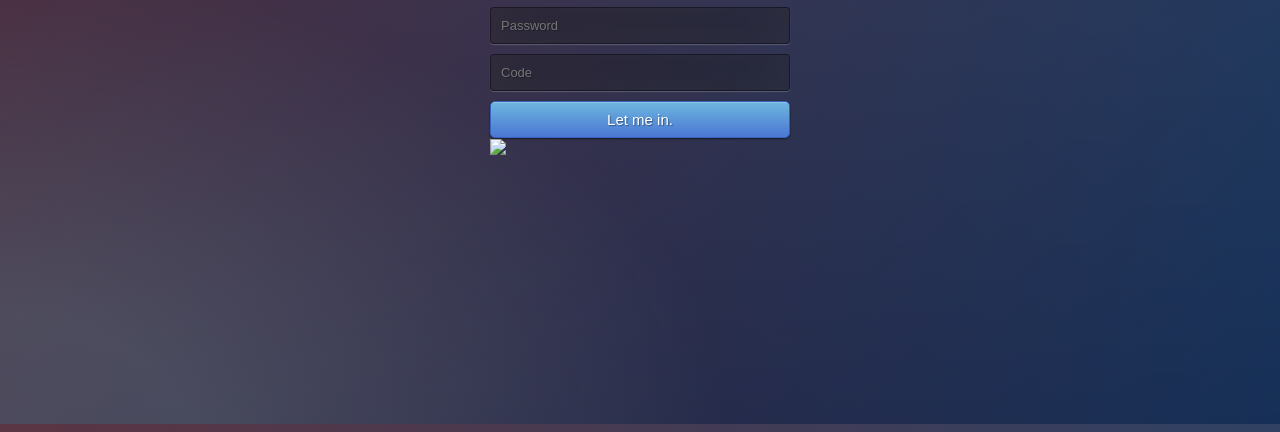
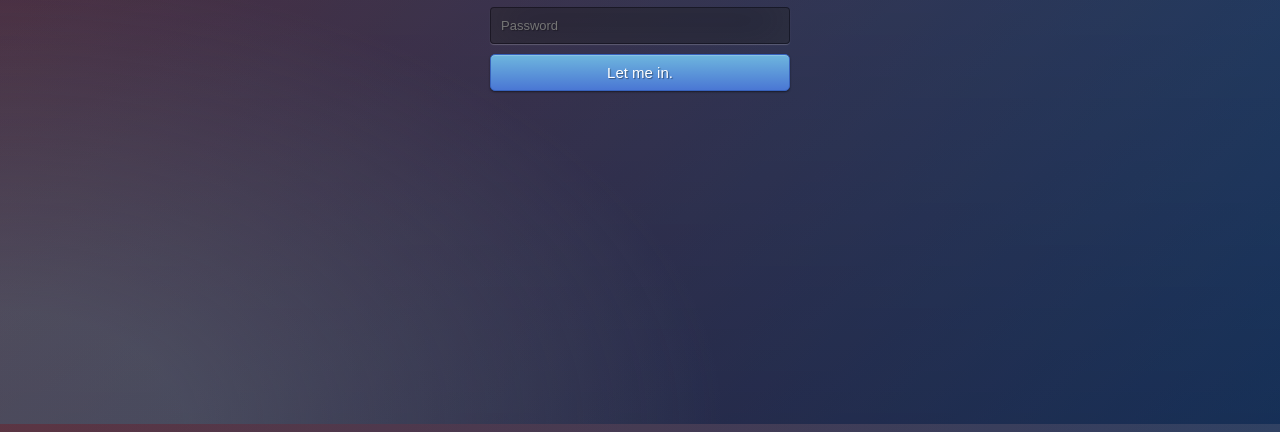
Before and after one commit to MiniJez/MSPR_reseaux, a website: page public/login.html in a window 1280 px wide. Shown: the part 376-808 px from the top of the page. Drawn offline with nearby package versions, Linux system fonts and the light colour scheme.

```diff
--- a/public/login.html
+++ b/public/login.html
@@ -14,10 +14,8 @@
         <form method="post" action="/login">
             <input type="text" name="username" placeholder="Username" required="required" />
             <input type="password" name="password" placeholder="Password" required="required" />
-            <input type="text" name="code" placeholder="Code" required="required" />
             <button type="submit" class="btn btn-primary btn-block btn-large">Let me in.</button>
         </form>
-        <img src="/qrcode"/>
     </div>
 </body>
 
```
Also changed, not shown: index.js (+7 -3 lines).
